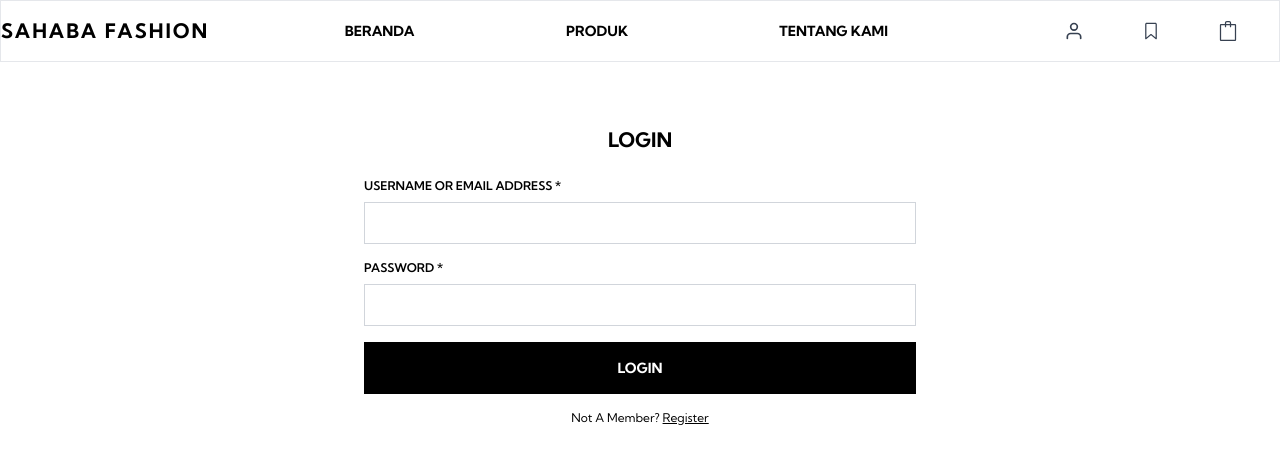
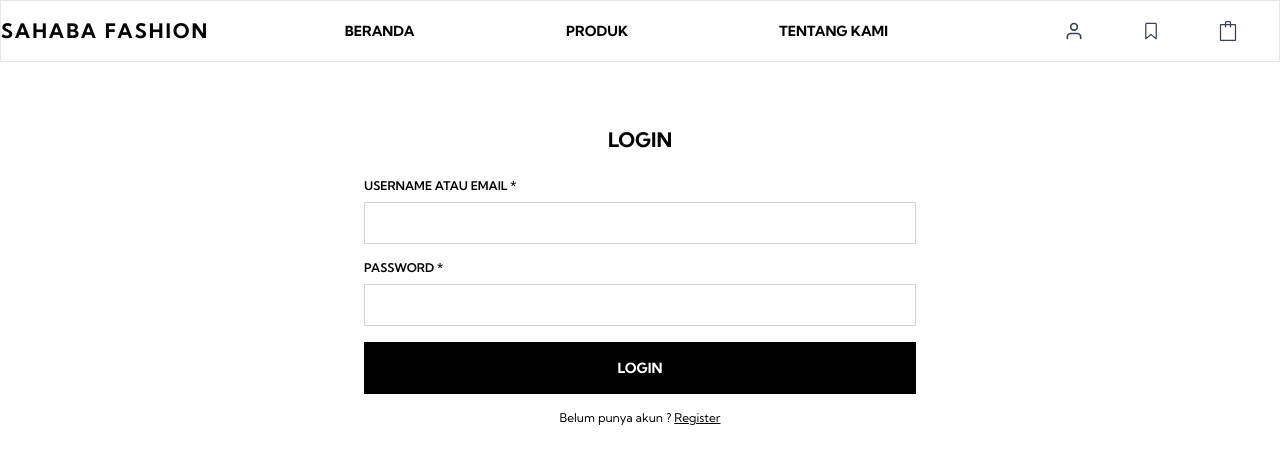
Before and after one commit to kangzBredz04/sahaba-fashion, a React (Vite) app in the folder client/: page /login in a window 1280 px wide. Shown: the top 476 px of the page. Built offline with nearby package versions, Linux system fonts and the light colour scheme; no server answers.

Commit message:
refactor(client): Update logic and UI for Login Page

```diff
--- a/client/src/pages/Login.jsx
+++ b/client/src/pages/Login.jsx
@@ -66,7 +66,7 @@ export default function Login() {
                 className="block text-xs font-semibold mb-2 font-KumbhSans"
                 htmlFor="nama"
               >
-                USERNAME OR EMAIL ADDRESS *
+                USERNAME ATAU EMAIL *
               </label>
               <input
                 className="w-full px-3 py-2 border border-gray-300 focus:border-black focus:outline-none focus:ring-black focus:font-KumbhSans"
@@ -103,7 +103,7 @@ export default function Login() {
             </button>
             <div className="mb-4 text-center">
               <p className="font-KumbhSans text-xs">
-                Not A Member?{" "}
+                Belum punya akun ?{" "}
                 <a href="/register" className="underline">
                   Register
                 </a>
```
